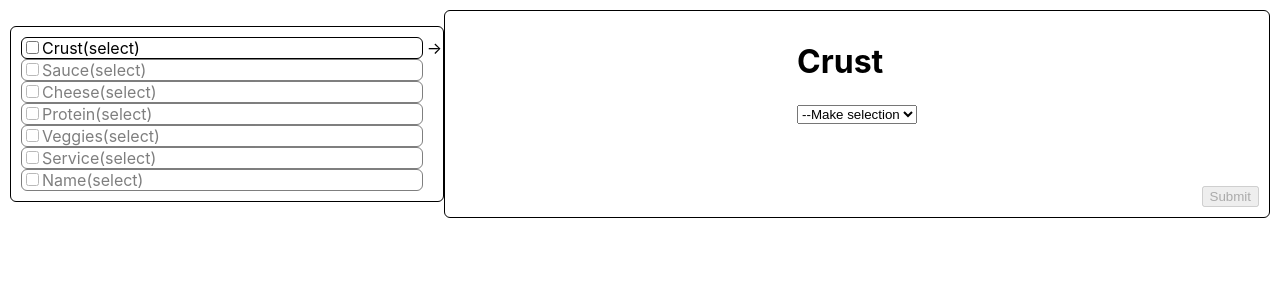
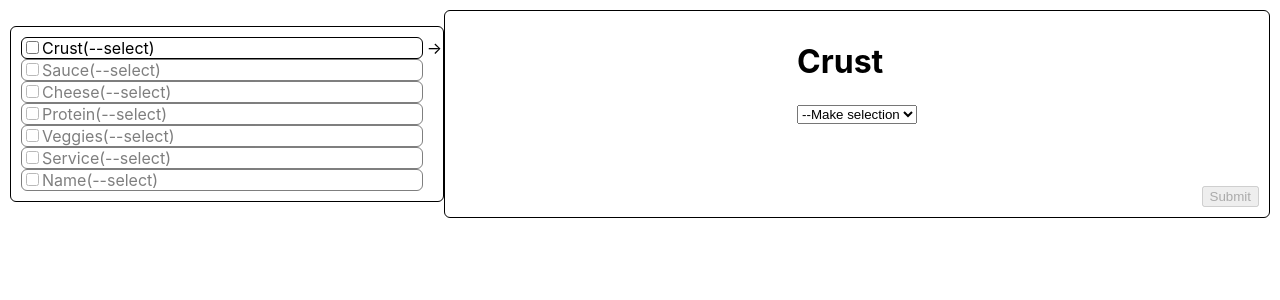
Before and after one commit to dkim-95112/react-pizza, a React (Create React App) app: page / in a window 1280 px wide. Shown: the top 300 px of the page. Built offline with nearby package versions, Linux system fonts and the light colour scheme.

Commit message:
Minor text

```diff
--- a/src/StepList.js
+++ b/src/StepList.js
@@ -33,7 +33,7 @@ export function StepList(props) {
             />
             {stepName}
           </span>
-        ({props.stepsCompleted[stepNumber] ? displayValue : 'select'})
+        ({props.stepsCompleted[stepNumber] ? displayValue : '--select'})
       </li>
     );
   });
```
